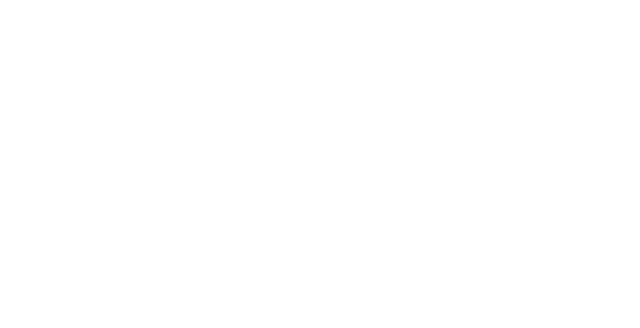
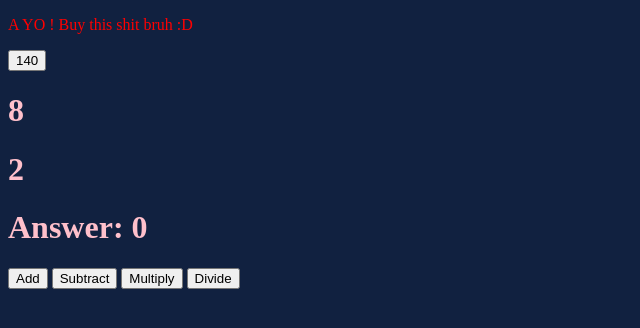
Before and after one commit to kobinkhadka/JavaScript, a plain HTML site: page folder/index.html in a window 1280 px wide. Shown: the whole page, without its empty margins (0-640 px from the left). Drawn offline with Linux system fonts and the light colour scheme.

Commit message:
calculator and buy button error

```diff
--- a/Entrance Counter/index.js
+++ b/Entrance Counter/index.js
@@ -15,9 +15,9 @@ let displayCount = document.getElementById("counter")
 
 function save(){
 
-    let first = count + "-"
+    let first = count + " - "
 
-    displayCount.innerText += first
+    displayCount.textContent += first
 
     count = 0
 
--- a/Entrance Counter/style.css
+++ b/Entrance Counter/style.css
@@ -1,3 +1,8 @@
 button {
     background-color: darkred;
 }
+
+body {
+    background-color: #04264f;
+    color: pink;
+}
--- a/folder/index.html
+++ b/folder/index.html
@@ -5,8 +5,39 @@
     <meta http-equiv="X-UA-Compatible" content="IE=edge">
     <meta name="viewport" content="width=device-width, initial-scale=1.0">
     <title>Document</title>
+    <link rel= "stylesheet" href="style.css">
 </head>
 <body>
 
+
+
+    <p id = "error" style ="color: red"> A YO ! Buy this shit bruh :D </p>
+
+    <button id = "purchase" onclick ="displayError()"> 140 </button>
+
+
+    <h1 id = "first"> 8 <h1 id= "second"> 2</h1> </h1>
+
+    <h1 >Answer: <span id ="answer">0</span></h1>
+
+
+    <button id = "add" onclick ="add()"> Add </button>
+    <button id = "subtract" onclick ="subtract()"> Subtract</button>
+    <button id = "divide" onclick ="multiply()"> Multiply</button>
+    <button id = " Multiply" onclick ="division()"> Divide </button>
+
+
+
+
+
+
+
+<script
+
+src="index.js">
+
+</script>
+
+
 </body>
 </html>
--- a/folder/index.js
+++ b/folder/index.js
@@ -0,0 +1,37 @@
+
+ //Render error message in paragraph element when button is clicked
+let renderMessage = document.getElementById('error');
+
+function displayError(){
+
+    renderMessage.innerText = "Something Went Wrong Plz try again G"
+
+
+}
+
+///Calculator
+
+let num1 = 8
+let num2 = 2
+
+
+let answer = document.getElementById('answer')
+
+function add()  {
+
+     answer.textContent = num1 + num2
+
+    }
+
+function subtract() {
+
+    answer.textContent = num1- num2
+}
+
+function multiply() {
+    answer.textContent  = num1 * num2
+}
+
+function division() {
+    answer.textContent = num1/num2
+}
--- a/folder/style.css
+++ b/folder/style.css
@@ -0,0 +1,5 @@
+body{
+    background-color: #112140;
+    color: pink;
+
+}
```
Also changed, not shown: 1 other file.
